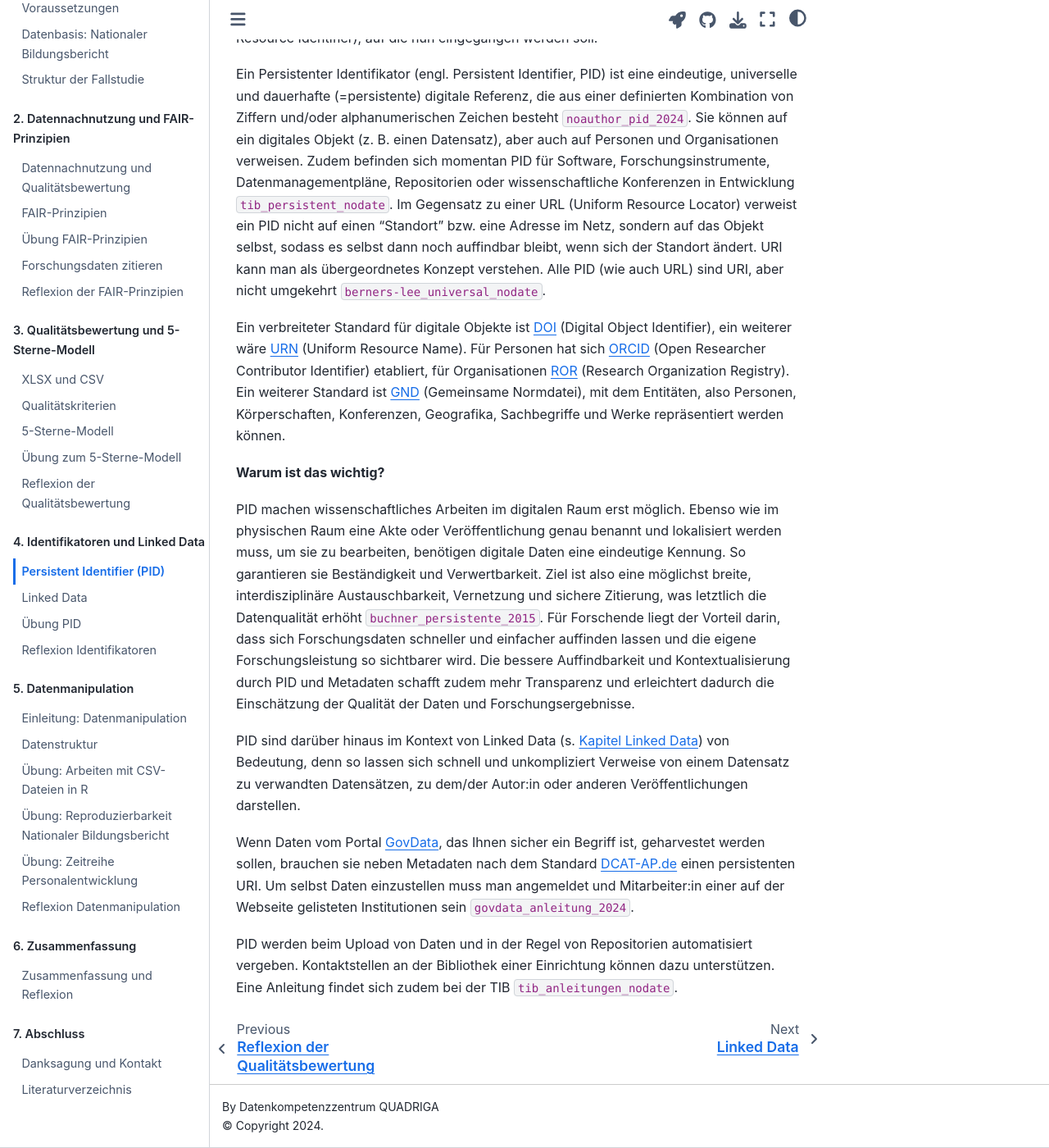
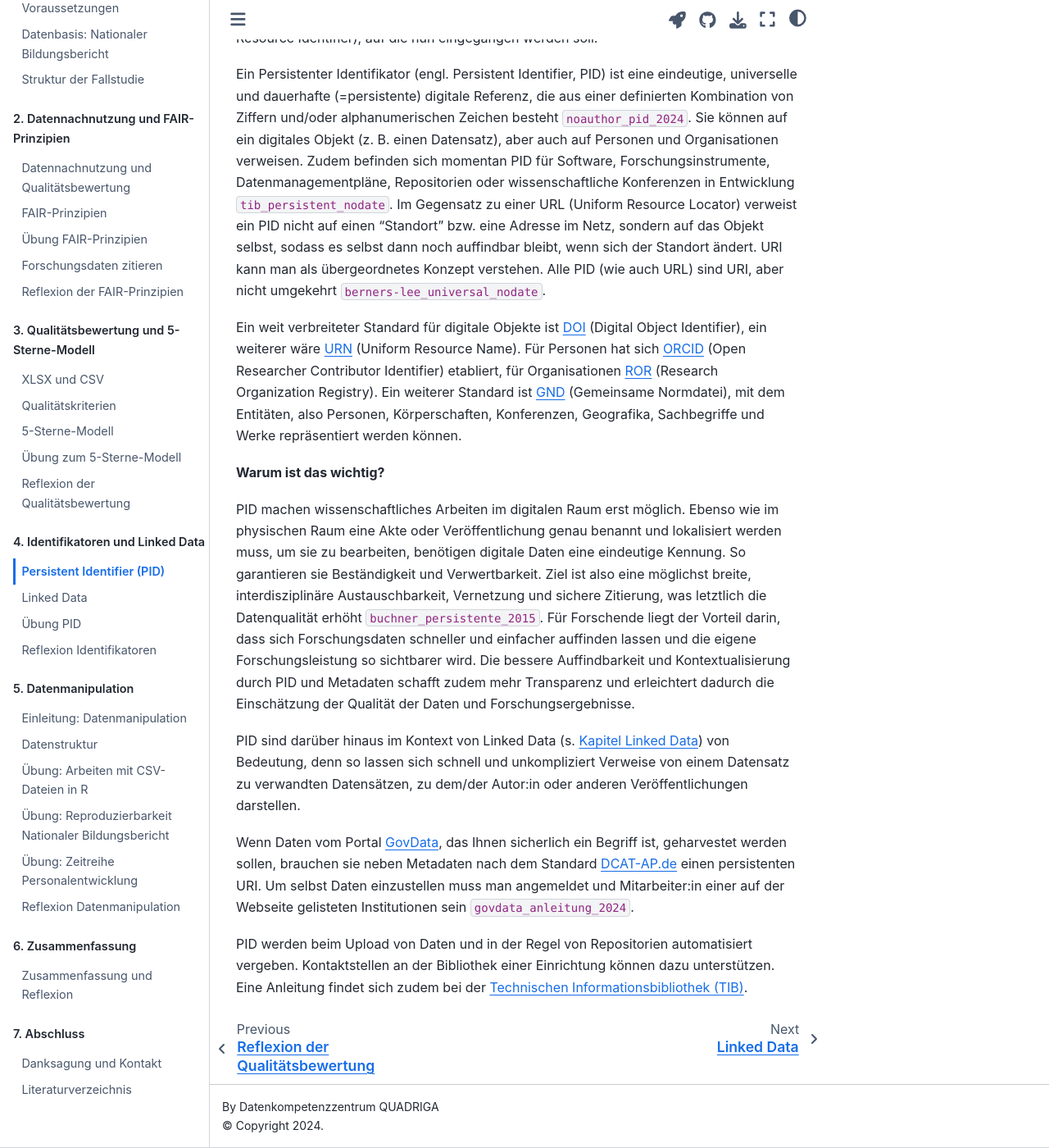
Before and after one commit to quadriga-dk/Tabelle-Fallstudie-1, a Jupyter Book: the page built from Markdown/15_PID.md, in a window 1280 px wide and 1400 px high, scrolled down 155 px. Shown: the whole window at 82% size. Built offline with Jupyter Book 1.0.4 settings and Sphinx 7.4.7 and the Sphinx Book theme 1.1.4, drawn with Linux system fonts in a browser that asks for light colours; cross-references to code outside the pages are shown as plain code.

Commit message:
Update 15_PID.md

```diff
--- a/Markdown/15_PID.md
+++ b/Markdown/15_PID.md
@@ -21,7 +21,7 @@
 
 Ein Persistenter Identifikator (engl. Persistent Identifier, PID) ist eine eindeutige, universelle und dauerhafte (=persistente) digitale Referenz, die aus einer definierten Kombination von Ziffern und/oder alphanumerischen Zeichen besteht {cite}`noauthor_pid_2024`. Sie können auf ein digitales Objekt (z. B. einen Datensatz), aber auch auf Personen und Organisationen verweisen. Zudem befinden sich momentan PID für Software, Forschungsinstrumente, Datenmanagementpläne, Repositorien oder wissenschaftliche Konferenzen in Entwicklung {cite}`tib_persistent_nodate`. Im Gegensatz zu einer URL (Uniform Resource Locator) verweist ein PID nicht auf einen "Standort" bzw. eine Adresse im Netz, sondern auf das Objekt selbst, sodass es selbst dann noch auffindbar bleibt, wenn sich der Standort ändert. URI kann man als übergeordnetes Konzept verstehen. Alle PID (wie auch URL) sind URI, aber nicht umgekehrt {cite}`berners-lee_universal_nodate`.
 
-Ein verbreiteter Standard für digitale Objekte ist [DOI](https://projects.tib.eu/pid-service/persistent-identifiers/digital-object-identifiers-dois/) (Digital Object Identifier), ein weiterer wäre [URN](https://www.ub.hu-berlin.de/de/bibliotheksglossar/urn) (Uniform Resource Name). Für Personen hat sich [ORCID](https://orcid.org/) (Open Researcher Contributor Identifier) etabliert, für Organisationen [ROR](https://ror.org/) (Research Organization Registry). Ein weiterer Standard ist [GND](https://www.dnb.de/DE/Professionell/Standardisierung/GND/gnd_node.html) (Gemeinsame Normdatei), mit dem Entitäten, also Personen, Körperschaften, Konferenzen, Geografika, Sachbegriffe und Werke repräsentiert werden können.
+Ein weit verbreiteter Standard für digitale Objekte ist <a href="https://projects.tib.eu/pid-service/persistent-identifiers/digital-object-identifiers-dois/" target="_blank">DOI</a> (Digital Object Identifier), ein weiterer wäre <a href="https://www.ub.hu-berlin.de/de/bibliotheksglossar/urn" target="_blank">URN</a> (Uniform Resource Name). Für Personen hat sich <a href="https://orcid.org/" target="_blank">ORCID</a> (Open Researcher Contributor Identifier) etabliert, für Organisationen <a href="https://ror.org/" target="_blank">ROR</a> (Research Organization Registry). Ein weiterer Standard ist <a href="https://www.dnb.de/DE/Professionell/Standardisierung/GND/gnd_node.html" target="_blank">GND</a> (Gemeinsame Normdatei), mit dem Entitäten, also Personen, Körperschaften, Konferenzen, Geografika, Sachbegriffe und Werke repräsentiert werden können.
 
 **Warum ist das wichtig?**
 
@@ -29,6 +29,6 @@
 
 PID sind darüber hinaus im Kontext von Linked Data (s. [Kapitel Linked Data](linked_data)) von Bedeutung, denn so lassen sich schnell und unkompliziert Verweise von einem Datensatz zu verwandten Datensätzen, zu dem/der Autor:in oder anderen Veröffentlichungen darstellen.
 
-Wenn Daten vom Portal [GovData](https://www.govdata.de/), das Ihnen sicher ein Begriff ist, geharvestet werden sollen, brauchen sie neben Metadaten nach dem Standard [DCAT-AP.de](https://www.dcat-ap.de) einen persistenten URI. Um selbst Daten einzustellen muss man angemeldet und Mitarbeiter:in einer auf der Webseite gelisteten Institutionen sein {cite}`govdata_anleitung_2024`.
+Wenn Daten vom Portal <a href="https://www.govdata.de/" target="_blank">GovData</a>, das Ihnen sicherlich ein Begriff ist, geharvestet werden sollen, brauchen sie neben Metadaten nach dem Standard <a href="https://www.dcat-ap.de" target="_blank">DCAT-AP.de</a> einen persistenten URI. Um selbst Daten einzustellen muss man angemeldet und Mitarbeiter:in einer auf der Webseite gelisteten Institutionen sein {cite}`govdata_anleitung_2024`.
 
-PID werden beim Upload von Daten und in der Regel von Repositorien automatisiert vergeben. Kontaktstellen an der Bibliothek einer Einrichtung können dazu unterstützen. Eine Anleitung findet sich zudem bei der TIB {cite}`tib_anleitungen_nodate`.
+PID werden beim Upload von Daten und in der Regel von Repositorien automatisiert vergeben. Kontaktstellen an der Bibliothek einer Einrichtung können dazu unterstützen. Eine Anleitung findet sich zudem bei der <a href="https://projects.tib.eu/pid-service/tib-doi-konsortium/anleitungen-zur-doi-registrierung/" target="_blank">Technischen Informationsbibliothek (TIB)</a>.
```
